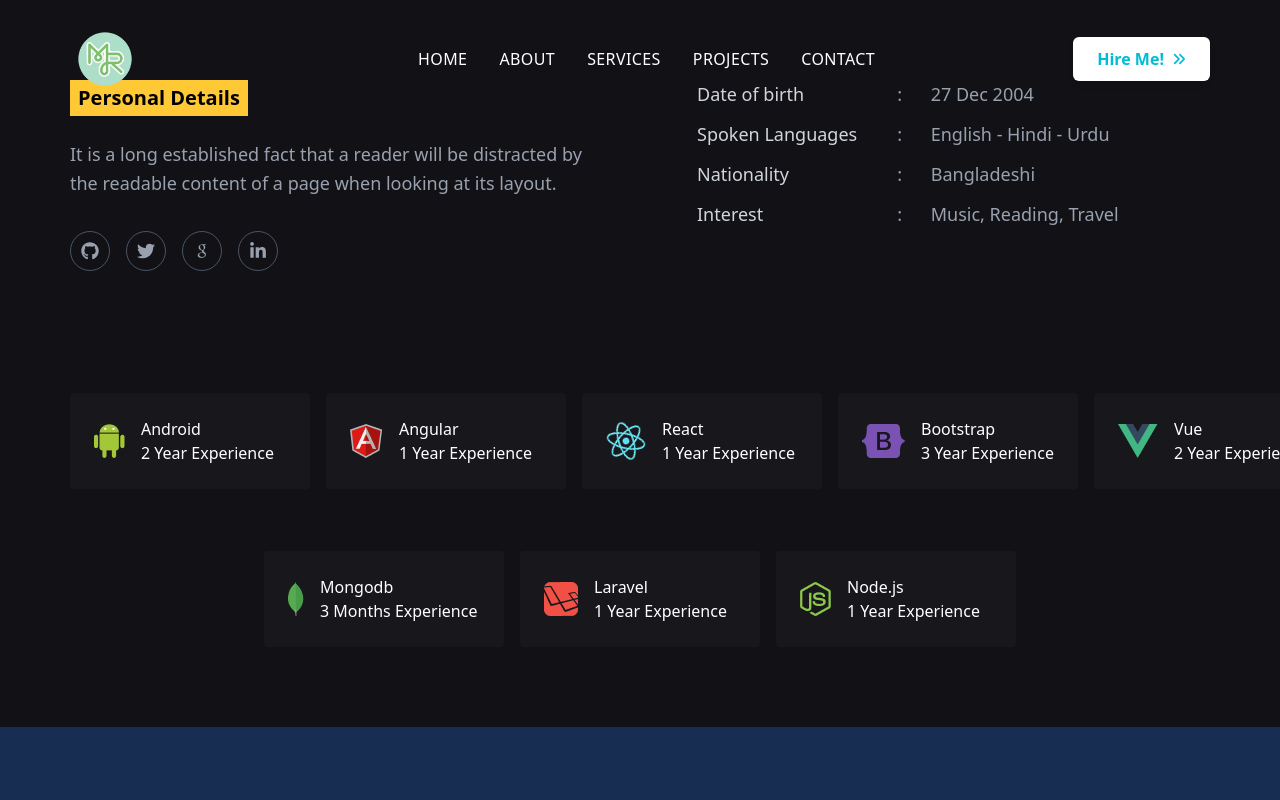
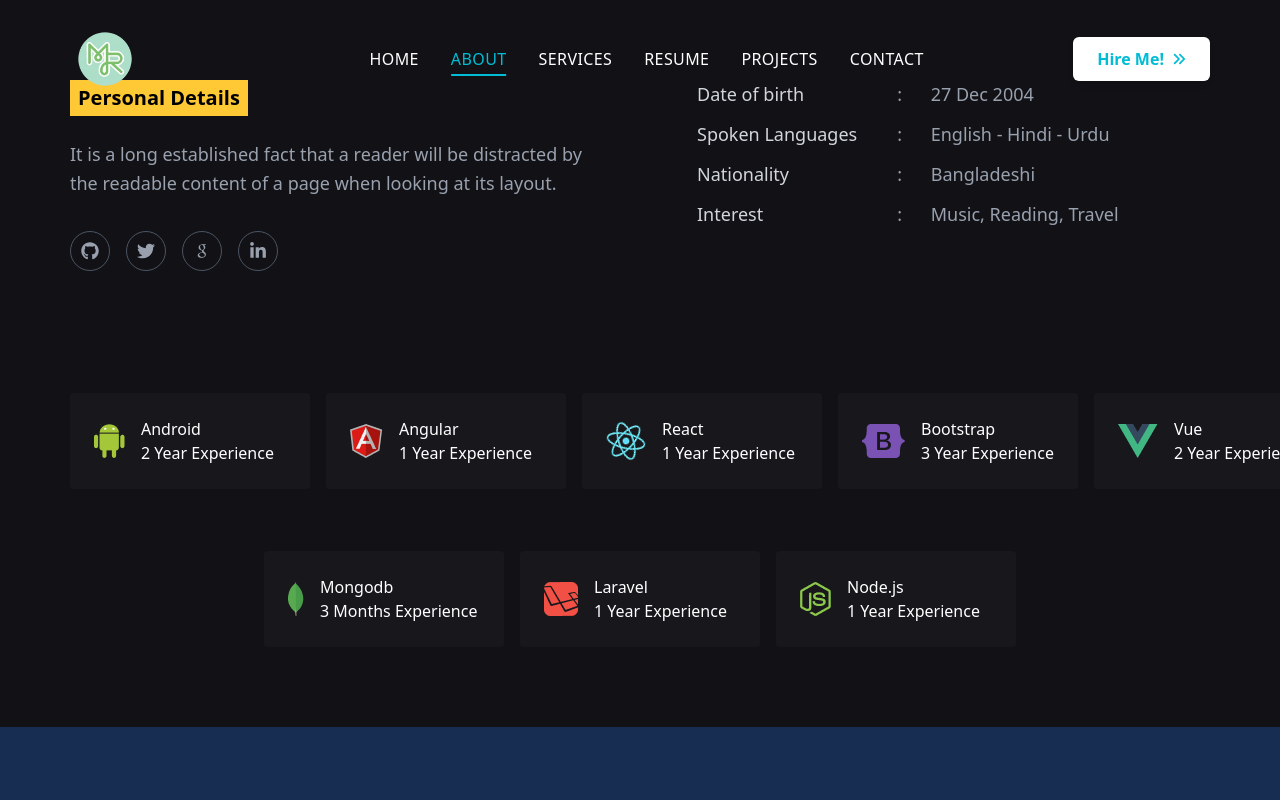
Before and after one commit to mesbaulrafi/myPortfolio, a React (Vite) app: page /about in a window 1280 px wide. Shown: the top 800 px of the page. Built offline with nearby package versions, Linux system fonts and the light colour scheme.

Commit message:
nav bar edit

```diff
--- a/src/components/layouts/Header.jsx
+++ b/src/components/layouts/Header.jsx
@@ -1,14 +1,16 @@
 import React, { useState, useEffect } from 'react';
-import { Link } from 'react-router-dom';
+import { NavLink, Link } from 'react-router-dom';
 import Images from '../Images';
 import Logo from '/src/assets/Logo.png';
-import Container from '../Container';
 import { FaAnglesRight } from "react-icons/fa6";
+import { FiAlignJustify, FiX } from "react-icons/fi";
+
 
 const Header = () => {
   const [scrolled, setScrolled] = useState(false);
+  const [isOpen, setIsOpen] = useState(false); // Mobile menu toggle state
 
-  // Scroll  korar jonno logic
+  // Scroll korar jonno logic
   useEffect(() => {
     const handleScroll = () => {
       if (window.scrollY > 20) {
@@ -21,58 +23,73 @@ const Header = () => {
     return () => window.removeEventListener("scroll", handleScroll);
   }, []); // Performance-er jonno dependency array
 
-  // Menu item style variable
-  const navLinkStyle = "text-base text-white hover:text-[#00BCD4] relative inline-block after:content-[''] after:absolute after:bottom-[-5px] after:left-1/2 after:-translate-x-1/2 after:w-0 after:h-0.5 after:bg-[#00BCD4] after:transition-all after:duration-300 hover:after:w-full cursor-pointer transition-all duration-300";
+  // Active Link dynamic style
+  const navLinkStyle = ({ isActive }) =>
+    `text-base font-medium uppercase tracking-wide transition-all duration-300 relative inline-block
+    after:content-[''] after:absolute after:bottom-[-5px] after:left-1/2 after:-translate-x-1/2 after:h-0.5 after:bg-[#00BCD4] after:transition-all after:duration-300
+    ${isActive ? 'text-[#00BCD4] after:w-full' : 'text-white hover:text-[#00BCD4] after:w-0 hover:after:w-full'}`;
 
   return (
     <nav className={`fixed top-0 left-0 w-full z-50 transition-all duration-500 ${
-      scrolled ? 'bg-[#0b1b28]/95 py-3 shadow-xl backdrop-blur-sm' : 'bg-transparent py-6'
+      scrolled ? 'bg-[#0b1b28]/95 py-4 shadow-xl backdrop-blur-sm' : 'bg-transparent py-6'
     }`}>
-      <Container>
+      <div className='max-w-[1140px] mx-auto px-4 md:px-6 lg:px-0'>
         <div className="flex items-center justify-between">
 
           {/* Logo Part */}
-          <div className="w-[150px]">
+          <div className="w-[120px] lg:w-[150px]">
             <Link to="/">
-              <Images imgSrc={Logo} className={'h-[70px]'}/>
+              <Images imgSrc={Logo} className={'h-[50px] lg:h-[70px] object-contain'}/>
             </Link>
           </div>
 
-          {/* Nav Items - Desktop */}
-          <div className="hidden lg:block">
+          {/* Desktop Nav Items (hidden on mobile) */}
+          <div className="hidden md:block">
             <ul className='flex items-center gap-x-8 font-medium uppercase tracking-wide'>
-              <li className={`${navLinkStyle} text-[#00BCD4]`}>
-                <Link to="/">Home</Link>
-              </li>
-              <li className={navLinkStyle}>
-                <Link to="/about">About</Link>
-              </li>
-              <li className={navLinkStyle}>
-                <Link to="/services">Services</Link>
-              </li>
-              {/* <li className={navLinkStyle}>
-                <Link to="/resume">Resume</Link>
-              </li> */}
-              <li className={navLinkStyle}>
-                <Link to="/projects">Projects</Link>
-              </li>
-              <li className={navLinkStyle}>
-                <Link to="/contact">Contact</Link>
-              </li>
+              <li><NavLink to="/" className={navLinkStyle}>Home</NavLink></li>
+              <li><NavLink to="/about" className={navLinkStyle}>About</NavLink></li>
+              <li><NavLink to="/services" className={navLinkStyle}>Services</NavLink></li>
+              <li><NavLink to="/resume" className={navLinkStyle}>Resume</NavLink></li>
+              <li><NavLink to="/projects" className={navLinkStyle}>Projects</NavLink></li>
+              <li><NavLink to="/contact" className={navLinkStyle}>Contact</NavLink></li>
             </ul>
           </div>
 
-          {/* Hire Me Button */}
-          <div>
+          {/* Hire Me Button (Desktop) */}
+          <div className="hidden sm:block">
             <Link to="/contact">
-              <button className='flex items-center gap-x-2 text-[#00BCD4] font-bold py-2.5 px-6 bg-white rounded-md hover:bg-[#00BCD4] hover:text-white transition-all duration-300 shadow-md'>
+              <button className='flex items-center gap-x-2 text-[#00BCD4] font-bold py-2 px-5 md:py-2.5 lg:px-6 bg-white rounded-md hover:bg-[#00BCD4] hover:text-white transition-all duration-300 shadow-md'>
                 Hire Me! <FaAnglesRight className='text-sm' />
               </button>
             </Link>
           </div>
 
+          {/* Mobile Menu Toggle Icon */}
+          <div className="lg:hidden text-white text-3xl cursor-pointer" onClick={() => setIsOpen(!isOpen)}>
+            {isOpen ? <FiX /> : <FiAlignJustify className='text-black'/>}
+          </div>
+
         </div>
-      </Container>
+
+        {/* Mobile Sidebar / Dropdown */}
+        <div className={`lg:hidden fixed left-0 top-[80px] w-full bg-[#0b1b28] border-t border-gray-800 z-40 transition-all duration-500 overflow-hidden ${
+          isOpen ? 'max-h-[calc(100vh-80px)] opacity-100' : 'max-h-0 opacity-0'
+        }`}>
+          <ul className='flex flex-col items-center gap-y-5 py-6'>
+            <li><NavLink to="/" onClick={() => setIsOpen(false)} className={navLinkStyle}>Home</NavLink></li>
+            <li><NavLink to="/about" onClick={() => setIsOpen(false)} className={navLinkStyle}>About</NavLink></li>
+            <li><NavLink to="/services" onClick={() => setIsOpen(false)} className={navLinkStyle}>Services</NavLink></li>
+            <li><NavLink to="/resume" onClick={() => setIsOpen(false)} className={navLinkStyle}>Resume</NavLink></li>
+            <li><NavLink to="/projects" onClick={() => setIsOpen(false)} className={navLinkStyle}>Projects</NavLink></li>
+            <li><NavLink to="/contact" onClick={() => setIsOpen(false)} className={navLinkStyle}>Contact</NavLink></li>
+            <li className="sm:hidden mt-2">
+               <Link to="/contact" onClick={() => setIsOpen(false)}>
+                <button className='bg-[#00BCD4] text-white py-2 px-6 rounded-md font-bold'>Hire Me!</button>
+               </Link>
+            </li>
+          </ul>
+        </div>
+      </div>
     </nav>
   );
 };
```
